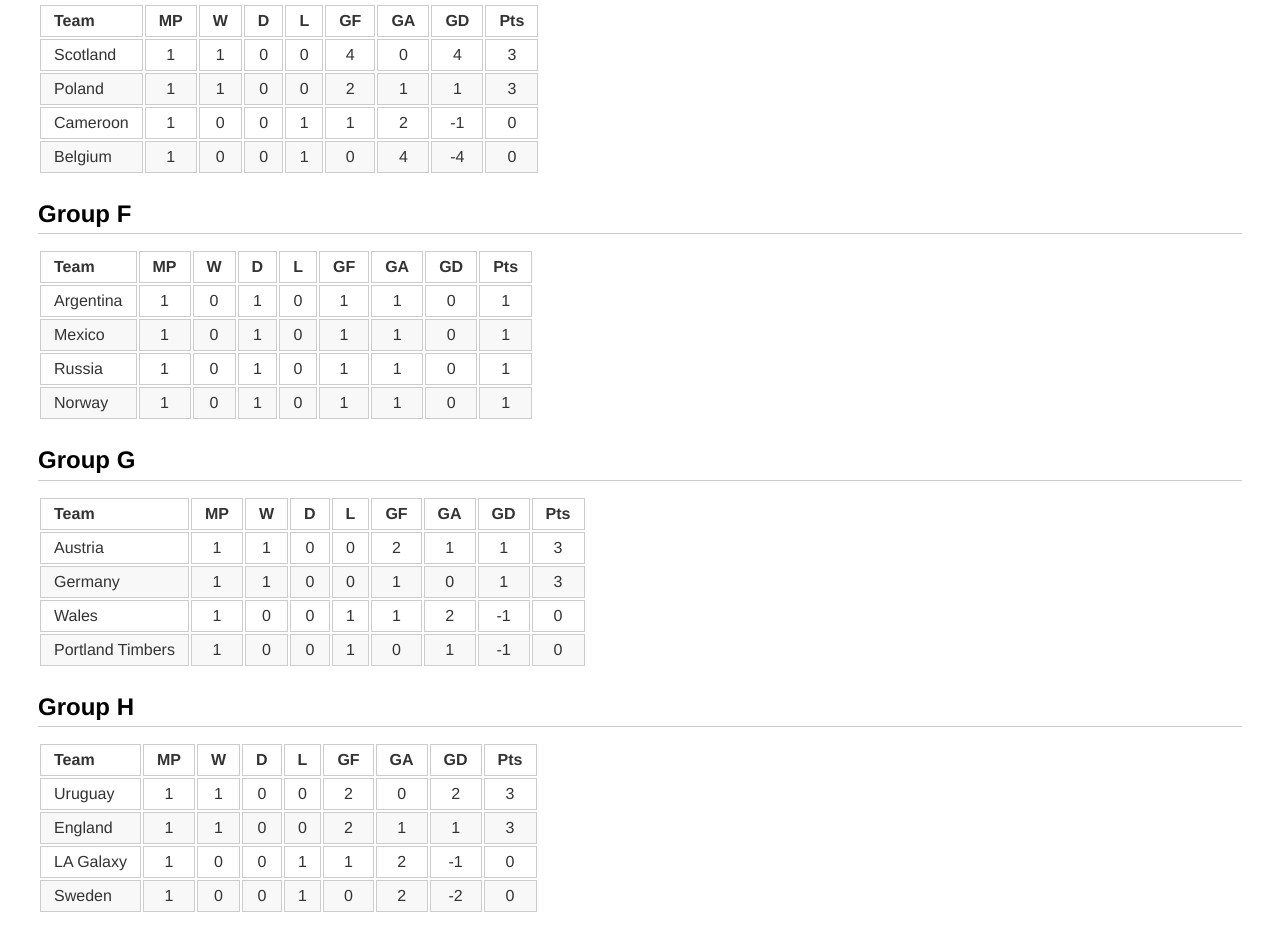
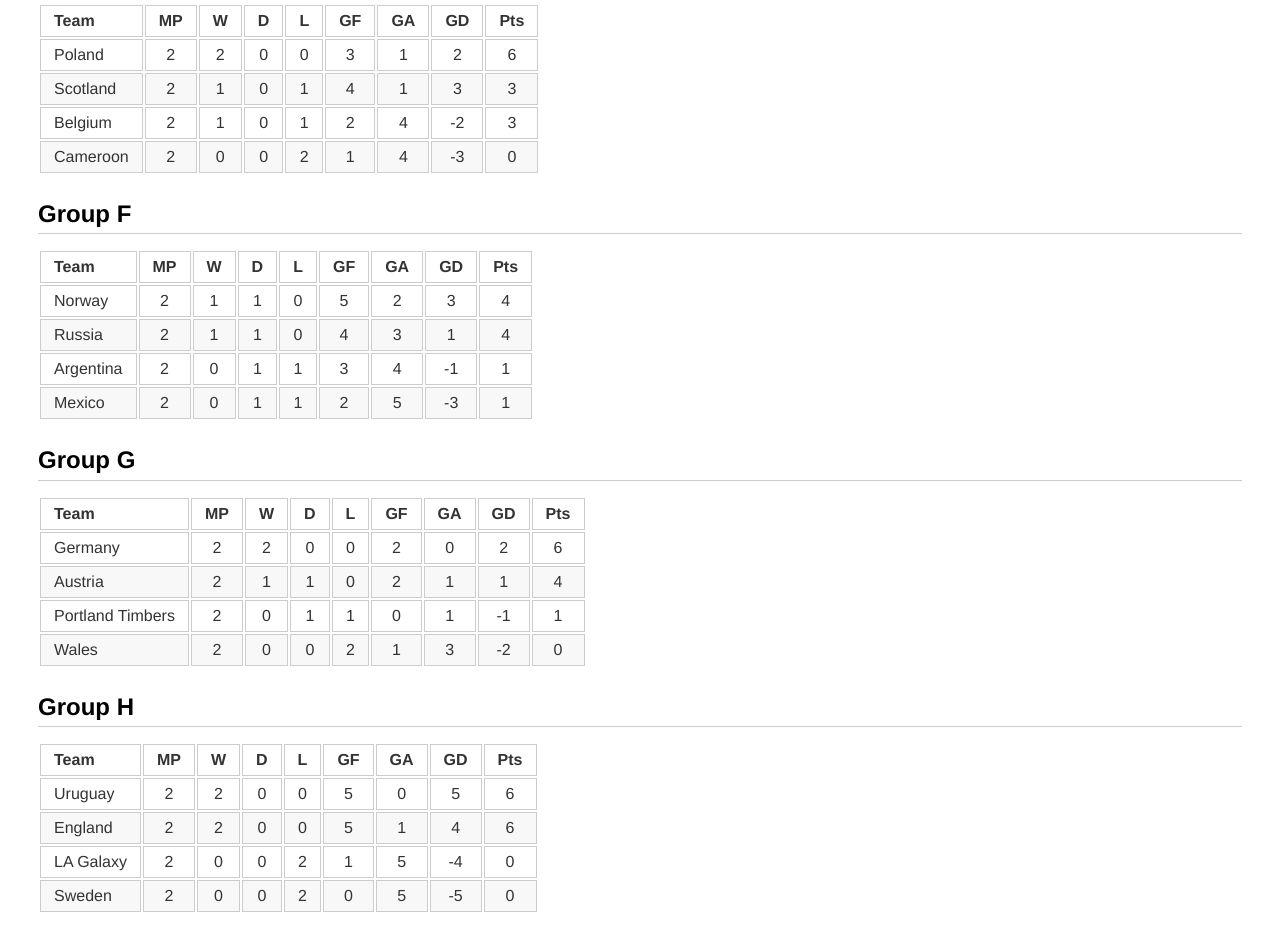
Before and after one commit to crowmagnumb/crowmagnumb.net, a plain HTML site: page fifa_world_cup/wc-i/group_standings.html in a window 1280 px wide. Shown: the part 1130-2081 px from the top of the page. Drawn offline with Linux system fonts and the light colour scheme.

Commit message:
round 2 group stages complete

```diff
--- a/fifa_world_cup/wc-i/group_standings.html
+++ b/fifa_world_cup/wc-i/group_standings.html
@@ -265,47 +265,47 @@
 </thead>
 <tbody>
 <tr>
+<td>Poland</td>
+<td style="text-align:center;">2</td>
+<td style="text-align:center;">2</td>
+<td style="text-align:center;">0</td>
+<td style="text-align:center;">0</td>
+<td style="text-align:center;">3</td>
+<td style="text-align:center;">1</td>
+<td style="text-align:center;">2</td>
+<td style="text-align:center;">6</td>
+</tr>
+<tr>
 <td>Scotland</td>
-<td style="text-align:center;">1</td>
+<td style="text-align:center;">2</td>
 <td style="text-align:center;">1</td>
 <td style="text-align:center;">0</td>
-<td style="text-align:center;">0</td>
+<td style="text-align:center;">1</td>
 <td style="text-align:center;">4</td>
-<td style="text-align:center;">0</td>
-<td style="text-align:center;">4</td>
+<td style="text-align:center;">1</td>
+<td style="text-align:center;">3</td>
 <td style="text-align:center;">3</td>
 </tr>
 <tr>
-<td>Poland</td>
+<td>Belgium</td>
+<td style="text-align:center;">2</td>
 <td style="text-align:center;">1</td>
+<td style="text-align:center;">0</td>
 <td style="text-align:center;">1</td>
+<td style="text-align:center;">2</td>
+<td style="text-align:center;">4</td>
+<td style="text-align:center;">-2</td>
+<td style="text-align:center;">3</td>
+</tr>
+<tr>
+<td>Cameroon</td>
+<td style="text-align:center;">2</td>
 <td style="text-align:center;">0</td>
 <td style="text-align:center;">0</td>
 <td style="text-align:center;">2</td>
 <td style="text-align:center;">1</td>
-<td style="text-align:center;">1</td>
-<td style="text-align:center;">3</td>
-</tr>
-<tr>
-<td>Cameroon</td>
-<td style="text-align:center;">1</td>
-<td style="text-align:center;">0</td>
-<td style="text-align:center;">0</td>
-<td style="text-align:center;">1</td>
-<td style="text-align:center;">1</td>
-<td style="text-align:center;">2</td>
-<td style="text-align:center;">-1</td>
-<td style="text-align:center;">0</td>
-</tr>
-<tr>
-<td>Belgium</td>
-<td style="text-align:center;">1</td>
-<td style="text-align:center;">0</td>
-<td style="text-align:center;">0</td>
-<td style="text-align:center;">1</td>
-<td style="text-align:center;">0</td>
 <td style="text-align:center;">4</td>
-<td style="text-align:center;">-4</td>
+<td style="text-align:center;">-3</td>
 <td style="text-align:center;">0</td>
 </tr>
 </tbody>
@@ -327,47 +327,47 @@
 </thead>
 <tbody>
 <tr>
-<td>Argentina</td>
+<td>Norway</td>
+<td style="text-align:center;">2</td>
+<td style="text-align:center;">1</td>
 <td style="text-align:center;">1</td>
 <td style="text-align:center;">0</td>
+<td style="text-align:center;">5</td>
+<td style="text-align:center;">2</td>
+<td style="text-align:center;">3</td>
+<td style="text-align:center;">4</td>
+</tr>
+<tr>
+<td>Russia</td>
+<td style="text-align:center;">2</td>
 <td style="text-align:center;">1</td>
+<td style="text-align:center;">1</td>
+<td style="text-align:center;">0</td>
+<td style="text-align:center;">4</td>
+<td style="text-align:center;">3</td>
+<td style="text-align:center;">1</td>
+<td style="text-align:center;">4</td>
+</tr>
+<tr>
+<td>Argentina</td>
+<td style="text-align:center;">2</td>
 <td style="text-align:center;">0</td>
 <td style="text-align:center;">1</td>
 <td style="text-align:center;">1</td>
-<td style="text-align:center;">0</td>
+<td style="text-align:center;">3</td>
+<td style="text-align:center;">4</td>
+<td style="text-align:center;">-1</td>
 <td style="text-align:center;">1</td>
 </tr>
 <tr>
 <td>Mexico</td>
-<td style="text-align:center;">1</td>
-<td style="text-align:center;">0</td>
-<td style="text-align:center;">1</td>
+<td style="text-align:center;">2</td>
 <td style="text-align:center;">0</td>
 <td style="text-align:center;">1</td>
 <td style="text-align:center;">1</td>
-<td style="text-align:center;">0</td>
-<td style="text-align:center;">1</td>
-</tr>
-<tr>
-<td>Russia</td>
-<td style="text-align:center;">1</td>
-<td style="text-align:center;">0</td>
-<td style="text-align:center;">1</td>
-<td style="text-align:center;">0</td>
-<td style="text-align:center;">1</td>
-<td style="text-align:center;">1</td>
-<td style="text-align:center;">0</td>
-<td style="text-align:center;">1</td>
-</tr>
-<tr>
-<td>Norway</td>
-<td style="text-align:center;">1</td>
-<td style="text-align:center;">0</td>
-<td style="text-align:center;">1</td>
-<td style="text-align:center;">0</td>
-<td style="text-align:center;">1</td>
-<td style="text-align:center;">1</td>
-<td style="text-align:center;">0</td>
+<td style="text-align:center;">2</td>
+<td style="text-align:center;">5</td>
+<td style="text-align:center;">-3</td>
 <td style="text-align:center;">1</td>
 </tr>
 </tbody>
@@ -389,47 +389,47 @@
 </thead>
 <tbody>
 <tr>
+<td>Germany</td>
+<td style="text-align:center;">2</td>
+<td style="text-align:center;">2</td>
+<td style="text-align:center;">0</td>
+<td style="text-align:center;">0</td>
+<td style="text-align:center;">2</td>
+<td style="text-align:center;">0</td>
+<td style="text-align:center;">2</td>
+<td style="text-align:center;">6</td>
+</tr>
+<tr>
 <td>Austria</td>
+<td style="text-align:center;">2</td>
 <td style="text-align:center;">1</td>
 <td style="text-align:center;">1</td>
+<td style="text-align:center;">0</td>
+<td style="text-align:center;">2</td>
+<td style="text-align:center;">1</td>
+<td style="text-align:center;">1</td>
+<td style="text-align:center;">4</td>
+</tr>
+<tr>
+<td>Portland Timbers</td>
+<td style="text-align:center;">2</td>
+<td style="text-align:center;">0</td>
+<td style="text-align:center;">1</td>
+<td style="text-align:center;">1</td>
+<td style="text-align:center;">0</td>
+<td style="text-align:center;">1</td>
+<td style="text-align:center;">-1</td>
+<td style="text-align:center;">1</td>
+</tr>
+<tr>
+<td>Wales</td>
+<td style="text-align:center;">2</td>
 <td style="text-align:center;">0</td>
 <td style="text-align:center;">0</td>
 <td style="text-align:center;">2</td>
 <td style="text-align:center;">1</td>
-<td style="text-align:center;">1</td>
 <td style="text-align:center;">3</td>
-</tr>
-<tr>
-<td>Germany</td>
-<td style="text-align:center;">1</td>
-<td style="text-align:center;">1</td>
-<td style="text-align:center;">0</td>
-<td style="text-align:center;">0</td>
-<td style="text-align:center;">1</td>
-<td style="text-align:center;">0</td>
-<td style="text-align:center;">1</td>
-<td style="text-align:center;">3</td>
-</tr>
-<tr>
-<td>Wales</td>
-<td style="text-align:center;">1</td>
-<td style="text-align:center;">0</td>
-<td style="text-align:center;">0</td>
-<td style="text-align:center;">1</td>
-<td style="text-align:center;">1</td>
-<td style="text-align:center;">2</td>
-<td style="text-align:center;">-1</td>
-<td style="text-align:center;">0</td>
-</tr>
-<tr>
-<td>Portland Timbers</td>
-<td style="text-align:center;">1</td>
-<td style="text-align:center;">0</td>
-<td style="text-align:center;">0</td>
-<td style="text-align:center;">1</td>
-<td style="text-align:center;">0</td>
-<td style="text-align:center;">1</td>
-<td style="text-align:center;">-1</td>
+<td style="text-align:center;">-2</td>
 <td style="text-align:center;">0</td>
 </tr>
 </tbody>
@@ -452,46 +452,46 @@
 <tbody>
 <tr>
 <td>Uruguay</td>
+<td style="text-align:center;">2</td>
+<td style="text-align:center;">2</td>
+<td style="text-align:center;">0</td>
+<td style="text-align:center;">0</td>
+<td style="text-align:center;">5</td>
+<td style="text-align:center;">0</td>
+<td style="text-align:center;">5</td>
+<td style="text-align:center;">6</td>
+</tr>
+<tr>
+<td>England</td>
+<td style="text-align:center;">2</td>
+<td style="text-align:center;">2</td>
+<td style="text-align:center;">0</td>
+<td style="text-align:center;">0</td>
+<td style="text-align:center;">5</td>
 <td style="text-align:center;">1</td>
+<td style="text-align:center;">4</td>
+<td style="text-align:center;">6</td>
+</tr>
+<tr>
+<td>LA Galaxy</td>
+<td style="text-align:center;">2</td>
+<td style="text-align:center;">0</td>
+<td style="text-align:center;">0</td>
+<td style="text-align:center;">2</td>
 <td style="text-align:center;">1</td>
+<td style="text-align:center;">5</td>
+<td style="text-align:center;">-4</td>
+<td style="text-align:center;">0</td>
+</tr>
+<tr>
+<td>Sweden</td>
+<td style="text-align:center;">2</td>
 <td style="text-align:center;">0</td>
 <td style="text-align:center;">0</td>
 <td style="text-align:center;">2</td>
 <td style="text-align:center;">0</td>
-<td style="text-align:center;">2</td>
-<td style="text-align:center;">3</td>
-</tr>
-<tr>
-<td>England</td>
-<td style="text-align:center;">1</td>
-<td style="text-align:center;">1</td>
-<td style="text-align:center;">0</td>
-<td style="text-align:center;">0</td>
-<td style="text-align:center;">2</td>
-<td style="text-align:center;">1</td>
-<td style="text-align:center;">1</td>
-<td style="text-align:center;">3</td>
-</tr>
-<tr>
-<td>LA Galaxy</td>
-<td style="text-align:center;">1</td>
-<td style="text-align:center;">0</td>
-<td style="text-align:center;">0</td>
-<td style="text-align:center;">1</td>
-<td style="text-align:center;">1</td>
-<td style="text-align:center;">2</td>
-<td style="text-align:center;">-1</td>
-<td style="text-align:center;">0</td>
-</tr>
-<tr>
-<td>Sweden</td>
-<td style="text-align:center;">1</td>
-<td style="text-align:center;">0</td>
-<td style="text-align:center;">0</td>
-<td style="text-align:center;">1</td>
-<td style="text-align:center;">0</td>
-<td style="text-align:center;">2</td>
-<td style="text-align:center;">-2</td>
+<td style="text-align:center;">5</td>
+<td style="text-align:center;">-5</td>
 <td style="text-align:center;">0</td>
 </tr>
 </tbody>
```
Also changed, not shown: fifa_world_cup/wc-i/group_matches.csv (+8 -8 lines).
